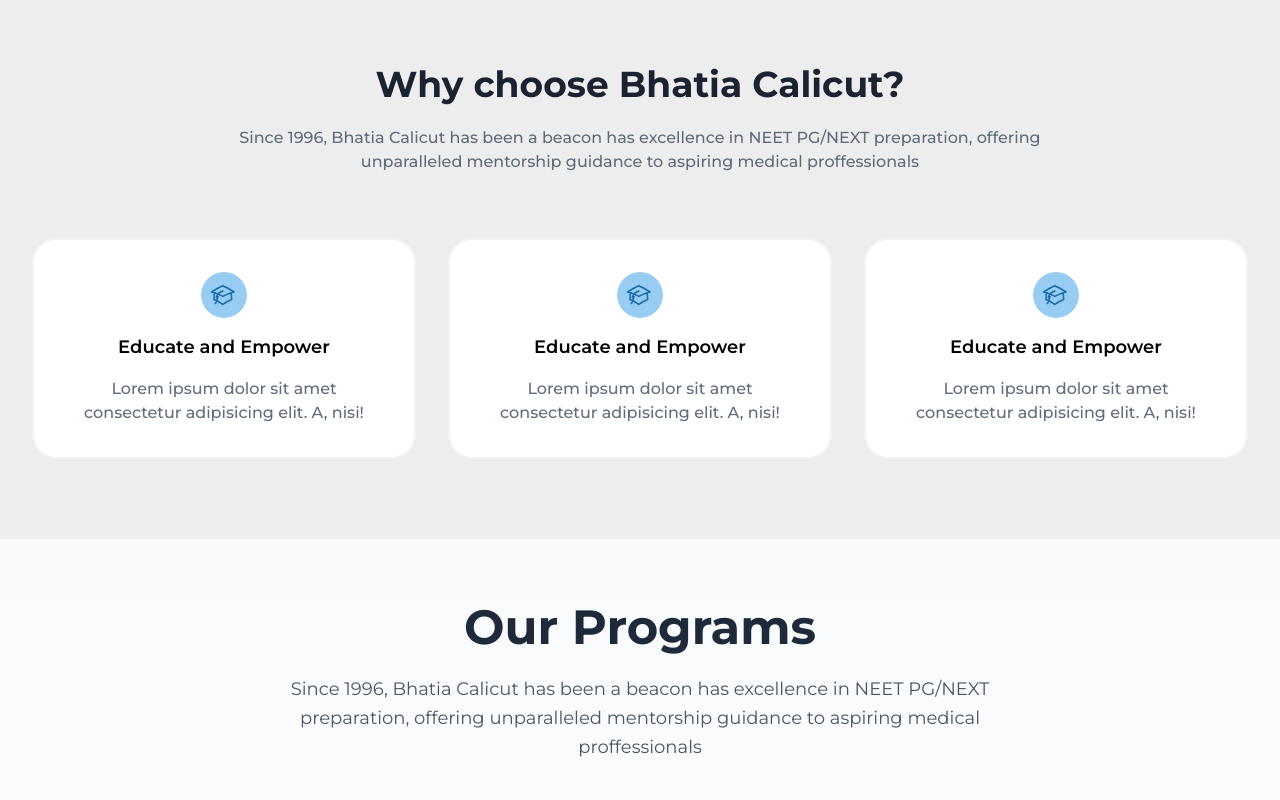
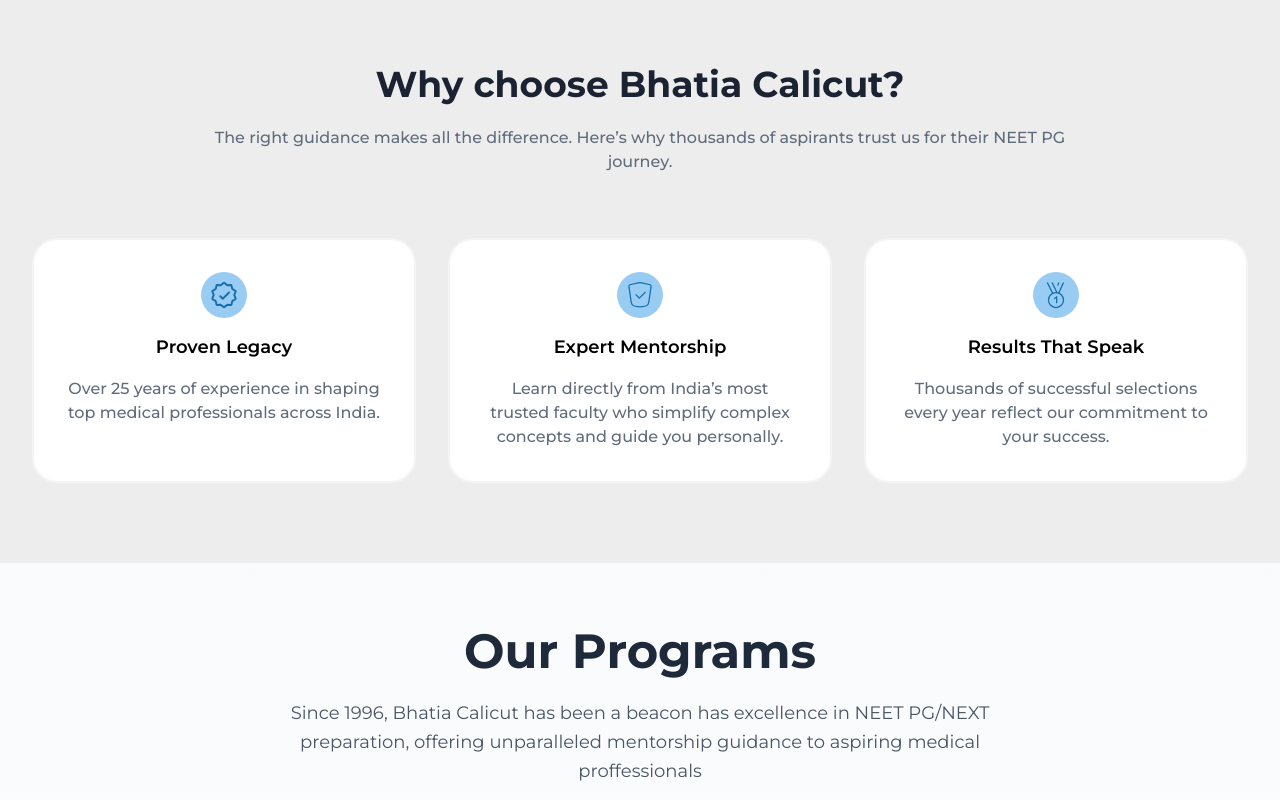
Before and after one commit to Texki-developers/bhatia-calicut, a Next.js app: page / in a window 1280 px wide. Shown: the part 660-1460 px from the top of the page. Built offline with nearby package versions, Linux system fonts and the light colour scheme.

Commit message:
contents changes

```diff
--- a/package.json
+++ b/package.json
@@ -27,7 +27,7 @@
     "@types/react-dom": "^19",
     "eslint": "^9",
     "eslint-config-next": "15.5.3",
-    "sass": "^1.92.1",
+    "sass": "^1.93.2",
     "tailwindcss": "^4",
     "typescript": "^5"
   }
--- a/src/app/components/UI/AboutCard.tsx
+++ b/src/app/components/UI/AboutCard.tsx
@@ -1,18 +1,22 @@
-import React from "react";
-import { EducateIcon } from "../utilities/Icons";
+import React, { ElementType } from "react";
+import { EducateIcon, ProvenIcon } from "../utilities/Icons";
 
-export default function AboutCard() {
+export default function AboutCard({
+  title,
+  description,
+  Icon,
+}: {
+  title: string;
+  description: string;
+  Icon: ElementType;
+}) {
   return (
     <div className="flex flex-col text-black items-center w-[100%] p-[2rem] rounded-[25px] border-[2px] border-[#F3F4F6] bg-white gap-[1rem]">
       <div className="aspect-square bg-primary-50 p-[0.5rem] rounded-full">
-        <EducateIcon className="text-primary-500" width={30} height={30} />
+        <Icon className="text-primary-500" width={30} height={30} />
       </div>
-      <h6 className="body-text font-semibold text-center">
-        Educate and Empower
-      </h6>
-      <p className="caption text-gray font-[500] text-center">
-        Lorem ipsum dolor sit amet consectetur adipisicing elit. A, nisi!
-      </p>
+      <h6 className="body-text font-semibold text-center">{title}</h6>
+      <p className="caption text-gray font-[500] text-center">{description}</p>
     </div>
   );
 }
--- a/src/app/components/home/About.tsx
+++ b/src/app/components/home/About.tsx
@@ -1,5 +1,27 @@
 import React from "react";
 import AboutCard from "../UI/AboutCard";
+import { ExpertIcon, ProvenIcon, ResultIcon } from "../utilities/Icons";
+
+const cards = [
+  {
+    title: "Proven Legacy",
+    description:
+      "Over 25 years of experience in shaping top medical professionals across India.",
+    icon: ProvenIcon,
+  },
+  {
+    title: "Expert Mentorship",
+    description:
+      "Learn directly from India’s most trusted faculty who simplify complex concepts and guide you personally.",
+    icon: ExpertIcon,
+  },
+  {
+    title: "Results That Speak",
+    description:
+      "Thousands of successful selections every year reflect our commitment to your success.",
+    icon: ResultIcon,
+  },
+];
 
 export default function About() {
   return (
@@ -10,16 +32,20 @@
             Why choose Bhatia Calicut?
           </h2>
           <p className="caption text-gray font-[500] max-w-[55rem]">
-            Since 1996, Bhatia Calicut has been a beacon has excellence in NEET
-            PG/NEXT preparation, offering unparalleled mentorship guidance to
-            aspiring medical proffessionals
+            The right guidance makes all the difference. Here’s why thousands of
+            aspirants trust us for their NEET PG journey.
           </p>
         </div>
 
         <div className="grid grid-cols-1 md:grid-cols-3 gap-[1rem] md:gap-[2rem]">
-          <AboutCard />
-          <AboutCard />
-          <AboutCard />
+          {cards.map((card, index) => (
+            <AboutCard
+              key={index}
+              title={card.title}
+              description={card.description}
+              Icon={card.icon}
+            />
+          ))}
         </div>
       </div>
     </div>
--- a/src/app/components/home/Faculties.tsx
+++ b/src/app/components/home/Faculties.tsx
@@ -1,19 +1,19 @@
 import React from "react";
 import SwiperSlider from "../UI/SwiperSlider";
 import FacultyCard from "../UI/FacultyCard";
-import cards from './mentors.json'
-
+import cards from "./mentors.json";
 
 export default function Faculties() {
   return (
     <div className="flex justify-center w-[100%] scroll-mt-30" id="faculties">
       <div className="common-x-spacing flex flex-col items-center gap-[2rem] md:gap-[4rem] w-[100%]">
         <div className="flex flex-col items-center justify-center gap-[1rem] text-center">
-          <h2 className="heading text-dark font-[700]">Meet Our Faculties</h2>
+          <h2 className="heading text-dark font-[700]">
+            Learn from the Best Minds in Medicine
+          </h2>
           <p className="caption text-gray font-[500] max-w-[55rem]">
-            Since 1996, Bhatia Calicut has been a beacon has excellence in NEET
-            PG/NEXT preparation, offering unparalleled mentorship guidance to
-            aspiring medical proffessionals
+            Our faculty members are more than teachers—they are mentors who
+            inspire, motivate, and guide you to achieve your dream seat
           </p>
         </div>
 
--- a/src/app/components/utilities/Icons.tsx
+++ b/src/app/components/utilities/Icons.tsx
@@ -25,3 +25,52 @@
     </svg>
   );
 };
+
+export const ProvenIcon = ({ color = "currentColor", ...props }: IconProps) => {
+  return (
+    <svg viewBox="0 0 24 24" fill="none" color="#000000" {...props}>
+      <path
+        d="M11.6065 2.34184C11.8322 2.14578 12.1678 2.14578 12.3935 2.34184L14.3418 4.03445C14.4646 4.14111 14.6254 4.19336 14.7874 4.17924L17.3586 3.9551C17.6564 3.92913 17.9279 4.1264 17.9953 4.41768L18.5766 6.93224C18.6133 7.09069 18.7126 7.22748 18.852 7.31129L21.0639 8.64123C21.3201 8.79529 21.4238 9.11447 21.307 9.3897L20.2994 11.7657C20.2359 11.9155 20.2359 12.0845 20.2994 12.2343L21.307 14.6103C21.4238 14.8855 21.3201 15.2047 21.0639 15.3588L18.852 16.6887C18.7126 16.7725 18.6133 16.9093 18.5766 17.0678L17.9953 19.5823C17.9279 19.8736 17.6564 20.0709 17.3586 20.0449L14.7874 19.8208C14.6254 19.8066 14.4646 19.8589 14.3418 19.9655L12.3935 21.6582C12.1678 21.8542 11.8322 21.8542 11.6065 21.6582L9.65816 19.9655C9.53539 19.8589 9.37458 19.8066 9.21256 19.8208L6.64142 20.0449C6.34359 20.0709 6.07208 19.8736 6.00474 19.5823L5.42338 17.0678C5.38675 16.9093 5.28736 16.7725 5.14798 16.6887L2.93615 15.3588C2.67993 15.2047 2.57622 14.8855 2.69295 14.6103L3.70065 12.2343C3.76414 12.0845 3.76414 11.9155 3.70065 11.7657L2.69295 9.3897C2.57622 9.11447 2.67993 8.79529 2.93615 8.64123L5.14798 7.31129C5.28736 7.22748 5.38675 7.09069 5.42338 6.93224L6.00474 4.41768C6.07208 4.1264 6.34359 3.92913 6.64142 3.9551L9.21256 4.17924C9.37458 4.19336 9.53539 4.14111 9.65816 4.03445L11.6065 2.34184Z"
+        stroke="currentColor"
+        stroke-width="1.5"
+      ></path>
+      <path
+        d="M9 13L11 15L16 10"
+        stroke="currentColor"
+        stroke-width="1.5"
+        stroke-linecap="round"
+        stroke-linejoin="round"
+      ></path>
+    </svg>
+  );
+};
+
+export const ResultIcon = ({ color = "currentColor", ...props }: IconProps) => {
+  return (
+    <svg viewBox="0 0 24 24" fill="none" color="currentColor" {...props}>
+      <path
+        d="M14.2718 10.445L18 2M9.31612 10.6323L5 2M12.7615 10.0479L8.835 2M14.36 2L13.32 4.5M6 16C6 19.3137 8.68629 22 12 22C15.3137 22 18 19.3137 18 16C18 12.6863 15.3137 10 12 10C8.68629 10 6 12.6863 6 16Z"
+        stroke="currentColor"
+      ></path>
+      <path d="M10.5 15L12.5 13.5V18.5" stroke="currentColor"></path>
+    </svg>
+  );
+};
+
+export const ExpertIcon = ({ color = "currentColor", ...props }: IconProps) => {
+  return (
+    <svg
+      viewBox="0 0 24 24"
+      fill="none"
+      xmlns="http://www.w3.org/2000/svg"
+      color="currentColor"
+      {...props}
+    >
+      <path d="M8.5 11.5L11.5 14.5L16.5 9.5" stroke="currentColor"></path>
+      <path
+        d="M5 18L3.13036 4.91253C3.05646 4.39524 3.39389 3.91247 3.90398 3.79912L11.5661 2.09641C11.8519 2.03291 12.1481 2.03291 12.4339 2.09641L20.096 3.79912C20.6061 3.91247 20.9435 4.39524 20.8696 4.91252L19 18C18.9293 18.495 18.5 21.5 12 21.5C5.5 21.5 5.07071 18.495 5 18Z"
+        stroke="currentColor"
+      ></path>
+    </svg>
+  );
+};
```
Also changed, not shown: 1 other file (tests, documents, lock files or other folders).
